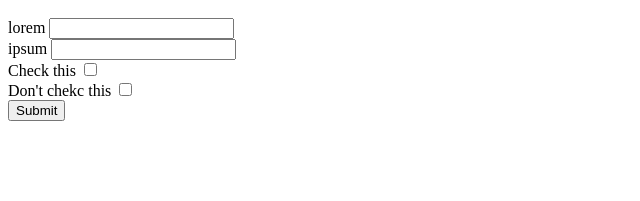
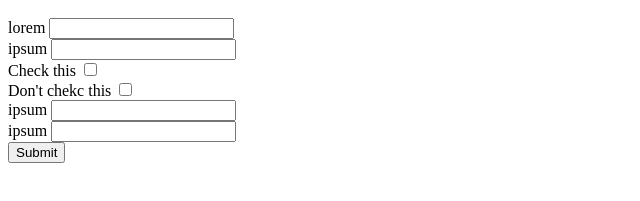
Before and after one commit to GU-Web-Dev-2024/participation-3-more-html-wwellborn, a plain HTML site: page index.html in a window 1280 px wide. Shown: the part 109-310 px from the top of the page, without its empty margins (0-640 px from the left). Drawn offline with Linux system fonts and the light colour scheme.

Commit message:
added something to try to break the submission page

```diff
--- a/index.html
+++ b/index.html
@@ -20,7 +20,11 @@
     <input type="checkbox" id="check1" name="check1"> <br>
     <label for="check2">Don't chekc this</label>
     <input type="checkbox" id="check2" name="check2"> <br>
-    <!--this don't go anywhere! -->
+    <label for="breaker">ipsum</label>
+    <input type="text" id="breaker" name="breaker1"> <br>
+    <label for="breaker2">ipsum</label>
+    <input type="text" id="breaker2" name="breaker2"> <br>
+    <!--the query string should change based off of the information I am sending to the server, because the widgets table on the submission page change. -->
     <div><input type="submit"></div>
 </form>
 </html>
```
